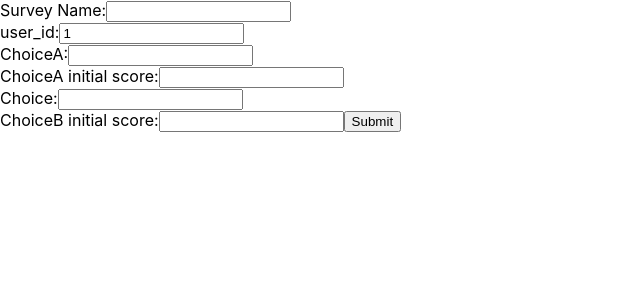
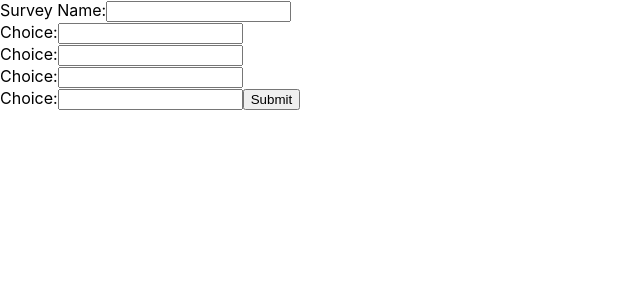
Before and after one commit to flylady2/rcs2-frontend, a React (Create React App) app: page /surveys/new in a window 1280 px wide. Shown: the top 300 px of the page, without its empty margins (0-640 px from the left). Built offline with nearby package versions, Linux system fonts and the light colour scheme; no server answers.

Commit message:
clean up SurveyInput

```diff
--- a/src/components/SurveyInput.js
+++ b/src/components/SurveyInput.js
@@ -2,30 +2,47 @@ import React from 'react';
 import {connect} from 'react-redux';
 import {createSurvey} from '../actions/createSurvey'
 
+let initialScores = {
+  choiceAInitialScore: 0,
+  choiceBInitialScore: 0,
+  choiceCInitialScore: 0,
+  choiceDInitialScore: 0
+}
+
 class SurveyInput extends React.Component {
 
-  state = {name: "",
-    user_id: 1,
-    choiceAContent: "",
-    choiceBContent: "",
-    choiceAInitialScore: 0,
-    choiceBInitialScore: 0
+  constructor(props) {
+    super(props);
+    this.state = {
+      user_id: 1,//this.props.userId
+      name: "",
+      choiceAContent: "",
+      choiceBContent: "",
+      choiceCContent: "",
+      choiceDContent: ""
+    }
   }
+
 
   handleChange = (event) => {
     this.setState({
       [event.target.name]: event.target.value,
-      [event.target.user_id]: event.target.user_id,
-      [event.target.choiceAContent]: event.target.choiceAContent,
-      [event.target.choiceAContent]: event.target.choiceAContent,
-      choiceAInitialScore: 0,
-      choiceBInitialScore: 0
+      //[event.target.user_id]: event.target.user_id,
+      //[event.target.choiceAContent]: event.target.choiceAContent,
+      //[event.target.choiceAContent]: event.target.choiceAContent,
+      //choiceAInitialScore: 0,
+      //choiceBInitialScore: 0
     })
   }
 
   handleSubmit = (event) => {
     event.preventDefault();
-    this.props.createSurvey(this.state)
+    let survey = {
+      //user_id: parseInt(this.props.user.id),
+      ...this.state,
+      ...initialScores
+    }
+    this.props.createSurvey(survey)
   }
 
 
@@ -39,20 +56,18 @@ class SurveyInput extends React.Component {
           <label>Survey Name:</label>
           <input name="name" type="text" value={this.state.name} onChange={this.handleChange}/>
           <br/>
-          <label>user_id:</label>
-          <input name="user_id" type="number" value={this.state.user_id} onChange={this.handleChange}/>
-          <br/>
-          <label>ChoiceA:</label>
+          <label>Choice:</label>
           <input name="choiceAContent" type="content" value={this.state.choiceAContent} onChange={this.handleChange}/>
-          <br/>
-          <label>ChoiceA initial score:</label>
-          <input name="choiceAScore" type="number" />
           <br/>
           <label>Choice:</label>
           <input name="choiceBContent" type="content" value={this.state.choiceBContent} onChange={this.handleChange}/>
           <br/>
-          <label>ChoiceB initial score:</label>
-          <input name="choiceBscore" type="number" />
+          <label>Choice:</label>
+          <input name="choiceCContent" type="content" value={this.state.choiceCContent} onChange={this.handleChange}/>
+          <br/>
+          <label>Choice:</label>
+          <input name="choiceDContent" type="content" value={this.state.choiceDContent} onChange={this.handleChange}/>
+
           <input type="submit"></input>
         </form>
       </div>
```
